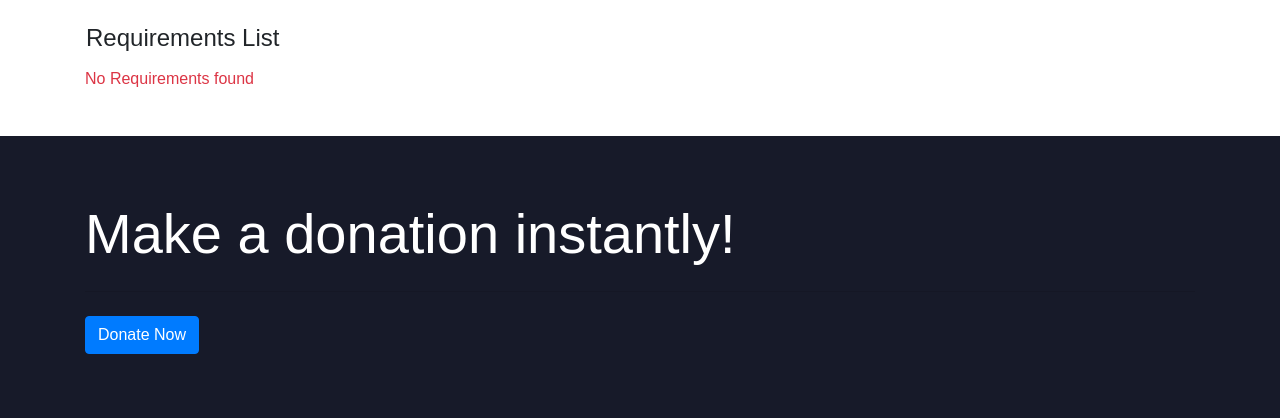
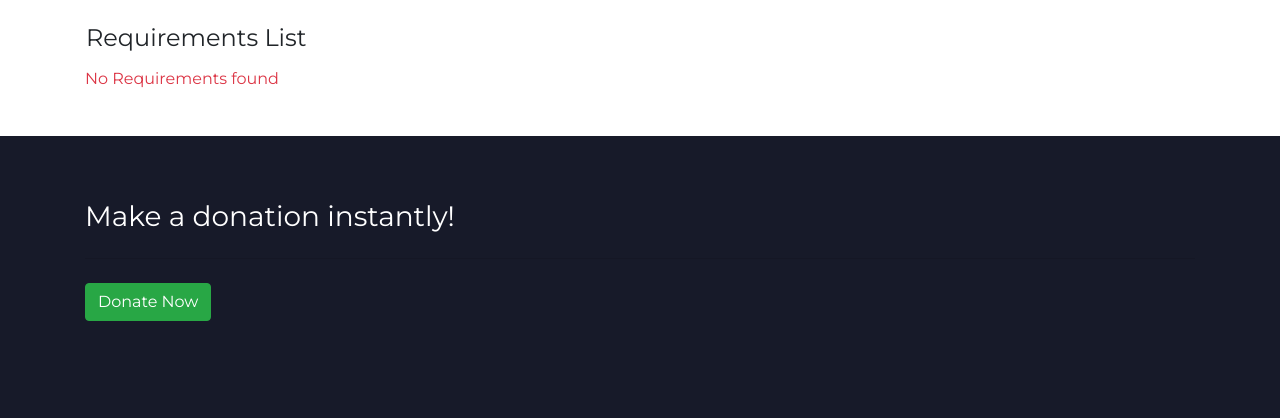
Before and after one commit to madhu1803/ORL, a Flask app: page /orphanage/profile/1 in a window 1280 px wide. Shown: the part 961-1379 px from the top of the page. After the commit the page ends 1282 px from the top, so only its background shows below. Run offline with Flask 2, Linux system fonts and the light colour scheme; data comes from the database, SQL or seed files in the repository; data that the repository does not hold is empty.

Commit message:
orphanage profile started

```diff
--- a/app/templates/OrphanageProfile.html
+++ b/app/templates/OrphanageProfile.html
@@ -7,6 +7,13 @@
       name="viewport"
       content="width=device-width, initial-scale=1, shrink-to-fit=no"
     />
+    <!-- Google font -->
+    <link
+      href="https://fonts.googleapis.com/css2?family=Montserrat&display=swap"
+      rel="stylesheet"
+    />
+    <!-- font awesome -->
+    <link rel="stylesheet" href="../static/CSS/fontawesome.css" />
 
     <!-- Bootstrap CSS -->
     <link
@@ -28,7 +35,7 @@
     <div class="orphanage-profile-container">
       <!-- Navbar -->
       <nav
-        class="navbar navbar-expand-lg navbar-light bg-dblue shadow p-3 mb-5 bg-white rounded"
+        class="navbar navbar-expand-lg navbar-light bg-black shadow p-3 mb-5 bg-white rounded"
       >
         <a class="navbar-brand" href="{{url_for('home')}}">ORL</a>
         <button
@@ -75,10 +82,10 @@
               placeholder="Search"
               aria-label="Search"
             />
-            <button class="btn btn-outline-primary my-2 my-sm-0" type="submit">
+            <button class="btn btn-outline-success my-2 my-sm-0" type="submit">
               Search
             </button>
-            <button class="btn bg-blue my-2 my-sm-0 ml-1" type="submit">
+            <button class="btn btn-success my-2 my-sm-0 ml-1" type="submit">
               Logout
             </button>
           </form>
@@ -126,7 +133,7 @@
                     passages, and more recently with desktop publishing software
                     like Aldus PageMaker including versions of Lorem Ipsum.
                   </p>
-                  <!-- <a href="#" class="btn btn-primary">Go somewhere</a> -->
+                  <!-- <a href="#" class="btn btn-success">Go somewhere</a> -->
                 </div>
               </div>
             </div>
@@ -165,7 +172,7 @@
                     Request Valid Till: {{data["valid_till"]}}
                   </p>
                   {% endif %}
-                  <a href="#" class="btn btn-primary">Donate Now</a>
+                  <a href="#" class="btn btn-success">Donate Now</a>
                 </div>
               </div>
             </div>
@@ -176,11 +183,11 @@
         <!-- Donate now option -->
         <div class="jumbotron jumbotron-fluid mt-5 bg-dblue">
           <div class="container">
-            <h3 class="display-4">Make a donation instantly!</h3>
+            <h3>Make a donation instantly!</h3>
             <hr class="my-4" />
             <button
               type="button"
-              class="btn btn-primary"
+              class="btn btn-success"
               data-toggle="modal"
               data-target="#donate-modal"
             >
```
Also changed, not shown: app/templates/DonorHome.html (+7 -1 lines).
